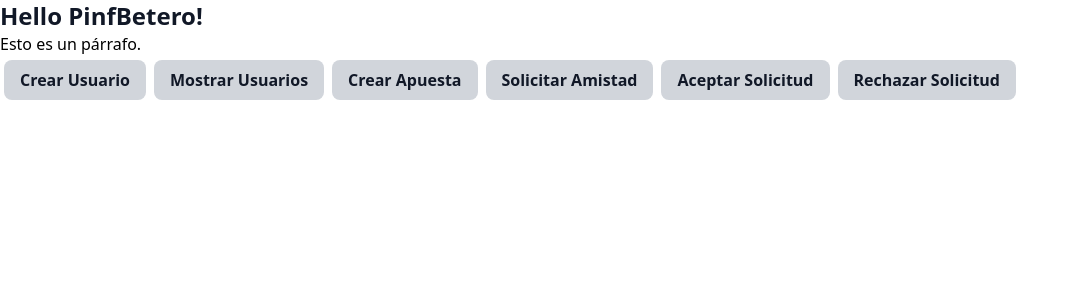
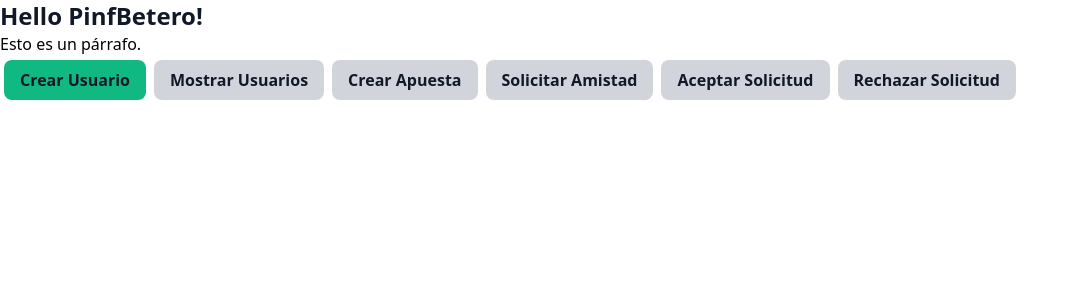
Before and after one commit to RobertoGonzalez-UCA/PinfBet, a React (Create React App) app: page / in a window 1280 px wide. Shown: the top 300 px of the page, without its empty margins (0-1078 px from the left). Built offline with nearby package versions, Linux system fonts and the light colour scheme.

Commit message:
components v2

```diff
--- a/src/App.js
+++ b/src/App.js
@@ -21,7 +21,9 @@ export default function App() {
         Hello PinfBetero!
       </h1>
       <p>Esto es un párrafo.</p>
-      <Button onClick={createUser}>Crear Usuario</Button>
+      <Button className="bg-green-500 hover:bg-green-600" onClick={createUser}>
+        Crear Usuario
+      </Button>
       <Button onClick={getUsers}>Mostrar Usuarios</Button>
       <Button onClick={crearApuesta}>Crear Apuesta</Button>
       <Button onClick={solicitarAmistad}>Solicitar Amistad</Button>
--- a/src/components/button.js
+++ b/src/components/button.js
@@ -14,9 +14,11 @@ const variants = {
   default:
     "m-1 px-4 py-3 leading-none font-semibold rounded-lg bg-gray-300 text-gray-900 hover:bg-gray-400 focus:outline-none focus:bg-gray-400",
   primary:
-    "ml-4 px-6 py-3 leading-none font-semibold rounded-lg bg-gray-800 text-white hover:bg-gray-900 focus:outline-none focus:bg-gray-900",
+    "ml-4 px-6 py-3 leading-none font-semibold rounded-lg bg-gray-800 text-white hover:bg-gray-900 focus:outline-none focus:bg-gray-900"
 };
 
-export default function Button({ variant = "default", ...rest }) {
-  return <button {...rest} className={variants[variant]} />;
+export default function Button({ variant = "default", className, ...rest }) {
+  return (
+    <button className={[variants[variant], className].join(" ")} {...rest} />
+  );
 }
```
